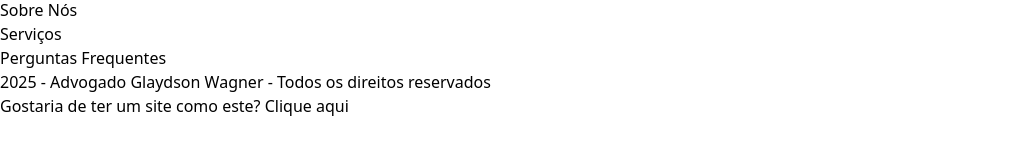
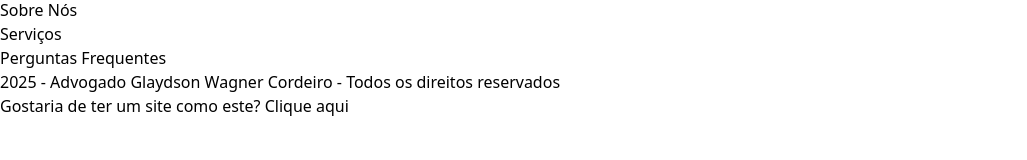
Before and after one commit to EdisonMatos/LP-G-Wagner, a React (Vite) app: page / in a window 1280 px wide. Shown: the part 6152-6312 px from the top of the page, without its empty margins (0-1027 px from the left). Built offline with nearby package versions, Linux system fonts and the light colour scheme; no server answers; a web font is replaced by a local one.

Commit message:
fix: Nome atualizado

```diff
--- a/src/content/content.jsx
+++ b/src/content/content.jsx
@@ -45,7 +45,7 @@ import imgTestimonial4 from "../assets/imgs/testimonials/deposition4.png";
 const currentYear = new Date().getFullYear();
 
 export const infos = {
-  name: "Advogado Glaydson Wagner",
+  name: "Advogado Glaydson Wagner Cordeiro",
   email: "contato", // Email desejado pelo cliente
   domain: "gwagneradvocacia.com.br ", // Sem "www"
   phone: {
```
